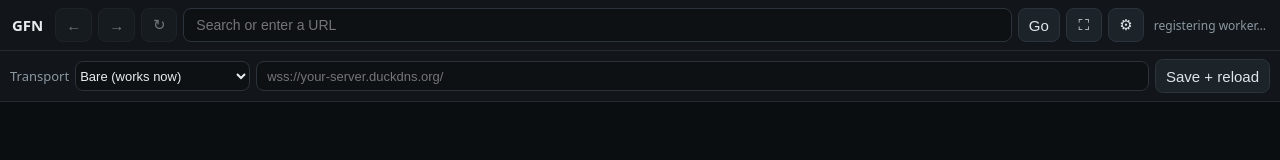
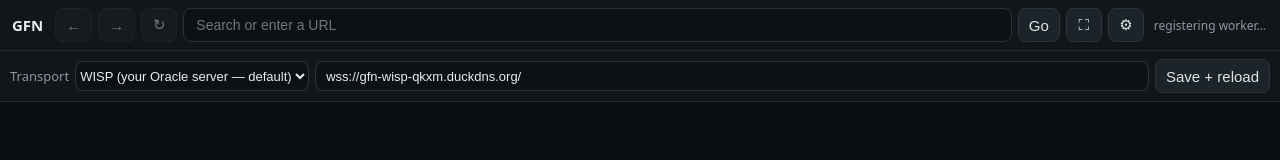
Before and after one commit to LectraWallet/geforce-proxy, a plain HTML site: page index.html in a window 1280 px wide. Both pictures are taken after a click on the button "Transport settings". Drawn offline with Linux system fonts and the light colour scheme.

Commit message:
Bake WISP in as default transport

```diff
--- a/app.js
+++ b/app.js
@@ -8,14 +8,15 @@ const DEFAULT_BARE_URL = "https://barelink-landons-projects-e458b478.vercel.app/
 const PARAMS = new URLSearchParams(location.search);
 const BARE_URL = PARAMS.get("bare") || DEFAULT_BARE_URL;
 
-// WISP server (Oracle VM). Override with ?wisp=wss://host/ or the settings
-// bar below (saved to localStorage). When set, the libcurl transport talks
-// WISP instead of Bare. No WISP set = Bare via barelink (works now).
+// WISP server (Oracle VM, baked in as the default). Override with
+// ?wisp=wss://host/ or the settings bar below (saved to localStorage).
+// Picking "Bare" in settings still switches back to the shared Bare backend.
+const DEFAULT_WISP_URL = "wss://gfn-wisp-qkxm.duckdns.org/";
 const SAVED_WISP = (localStorage.getItem("gfn_wisp") || "").trim();
-const WISP_URL = PARAMS.get("wisp") || SAVED_WISP;
+const WISP_URL = PARAMS.get("wisp") || SAVED_WISP || DEFAULT_WISP_URL;
 const USE_WISP =
   !!PARAMS.get("wisp") ||
-  (localStorage.getItem("gfn_transport") === "wisp" && !!SAVED_WISP);
+  (localStorage.getItem("gfn_transport") !== "bare" && !!WISP_URL);
 
 const DIR = new URL(".", location.href).pathname; // this page's directory, ends with "/"
 // Asset root: the link bot puts pages 2 levels deep (assets/vNNNN/) with the
@@ -191,8 +192,8 @@ async function init() {
   const bar = $("settings");
   const sel = $("transportSel");
   const wispInput = $("wispUrl");
-  sel.value = localStorage.getItem("gfn_transport") || "bare";
-  wispInput.value = localStorage.getItem("gfn_wisp") || "";
+  sel.value = localStorage.getItem("gfn_transport") || "wisp";
+  wispInput.value = localStorage.getItem("gfn_wisp") || DEFAULT_WISP_URL;
   $("setBtn").onclick = () => bar.classList.toggle("open");
   $("saveTransport").onclick = () => {
     localStorage.setItem("gfn_transport", sel.value);
--- a/index.html
+++ b/index.html
@@ -61,7 +61,7 @@
   <label>Transport</label>
   <select id="transportSel">
     <option value="bare">Bare (works now)</option>
-    <option value="wisp">WISP (your Oracle server)</option>
+    <option value="wisp">WISP (your Oracle server — default)</option>
   </select>
   <input id="wispUrl" type="text" placeholder="wss://your-server.duckdns.org/" autocomplete="off" spellcheck="false" />
   <button id="saveTransport">Save + reload</button>
```
